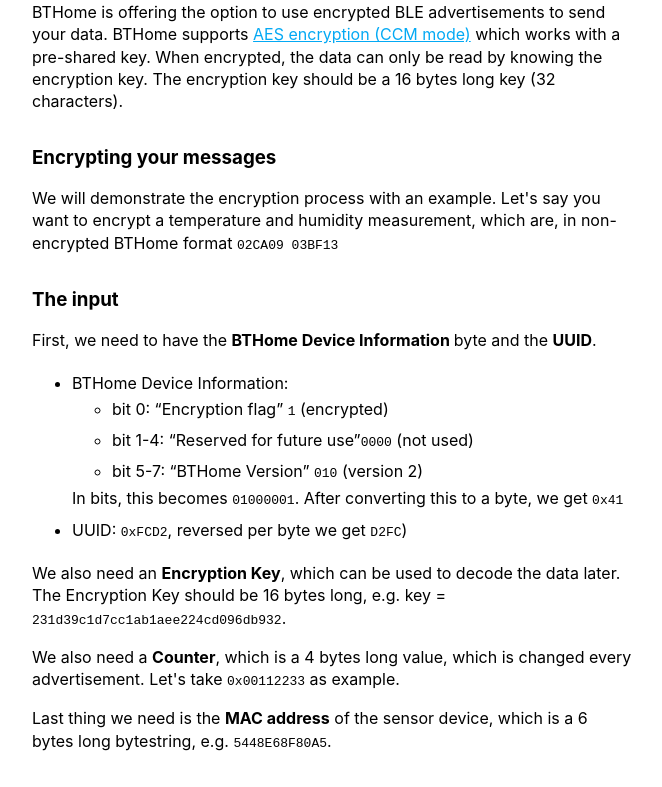
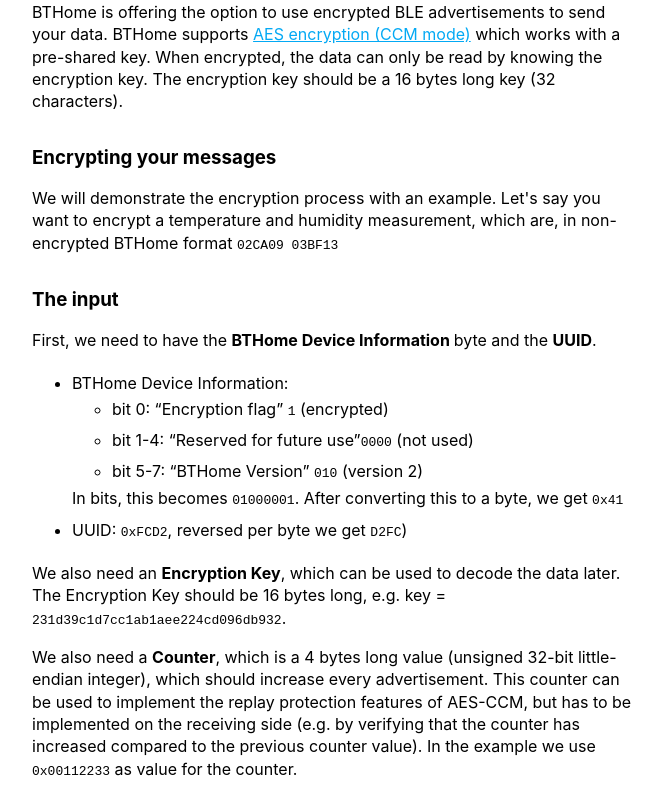
Before and after one commit to home-assistant/bthome.io, an Eleventy site: page src/encryption.html in a window 1280 px wide. Shown: the part 153-940 px from the top of the page, without its empty margins (308-970 px from the left). Built offline with nearby package versions, Linux system fonts and the light colour scheme; Eleventy itself is replaced by a stand-in of ours; files that its build step writes are made by us from their sources.

Commit message:
Add better explanation for the counter in encrypted messages

```diff
--- a/src/encryption.html
+++ b/src/encryption.html
@@ -50,8 +50,12 @@
   <code>231d39c1d7cc1ab1aee224cd096db932</code>.
 </p>
 <p>
-  We also need a <strong>Counter</strong>, which is a 4 bytes long value, which
-  is changed every advertisement. Let's take <code>0x00112233</code> as example.
+  We also need a <strong>Counter</strong>, which is a 4 bytes long value (unsigned
+  32-bit little-endian integer), which should increase every advertisement. This
+  counter can be used to implement the replay protection features of AES-CCM, but has
+  to be implemented on the receiving side (e.g. by verifying that the counter has increased
+  compared to the previous counter value).
+  In the example we use <code>0x00112233</code> as value for the counter.
 </p>
 <p>
   Last thing we need is the <strong>MAC address</strong> of the sensor device,
```
